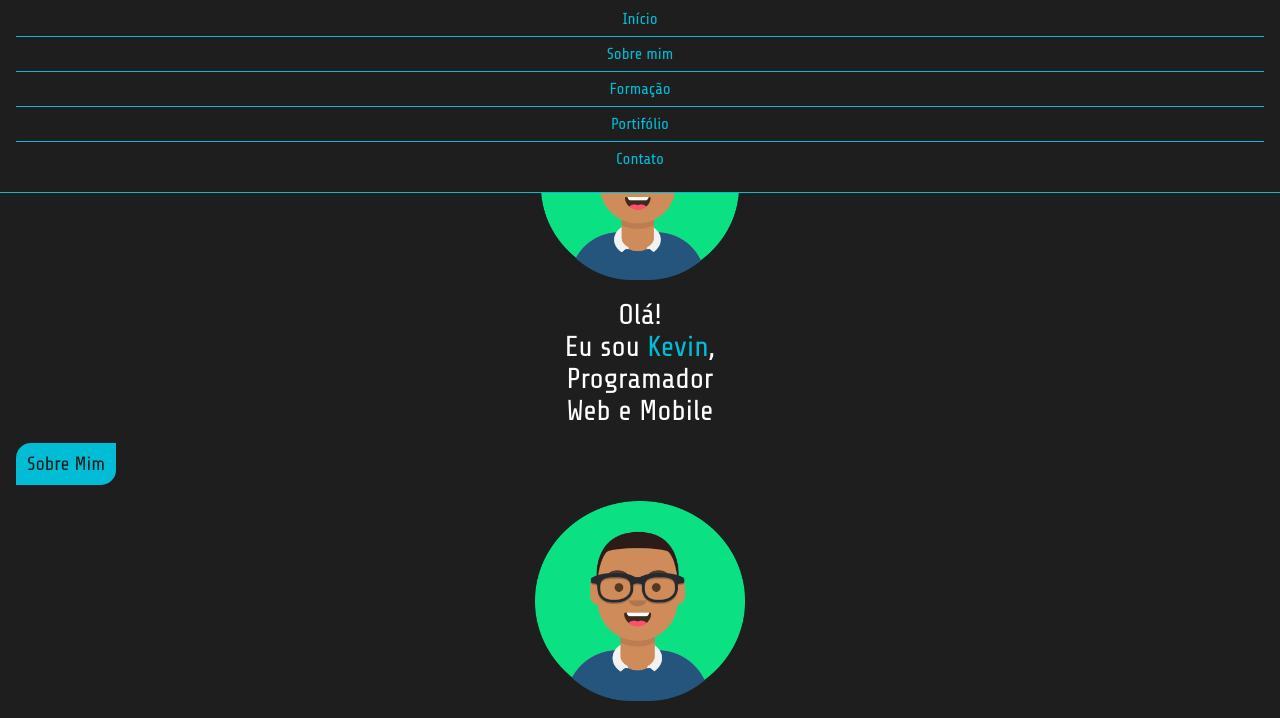
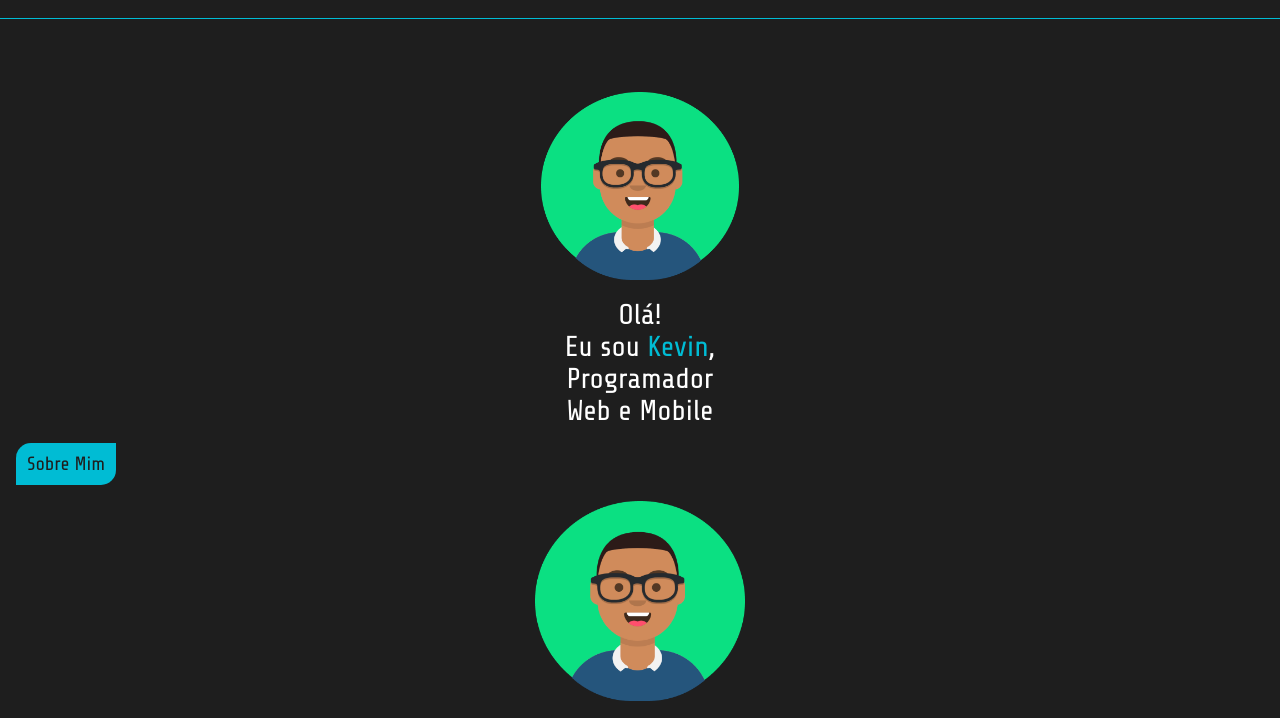
Before and after one commit to kevin19tech/portifolioKevinGomes, a plain HTML site: page index.html in a window 1280 px wide. Shown: the part 58-776 px from the top of the page. Drawn offline with Linux system fonts and the light colour scheme.

Commit message:
Ajuste para o menu iniciar fechado
Signed-off-by: Kevin <kevingomes793@gmail.com>

```diff
--- a/estilo/style.css
+++ b/estilo/style.css
@@ -116,6 +116,7 @@ header{
     align-items: center;
 }
 nav{
+
     text-align: center;
 }
 i#burguer{
--- a/index.html
+++ b/index.html
@@ -7,7 +7,7 @@
     <link rel="stylesheet" href="estilo/style.css">
     <!--Link dos Ícones do Google-->
     <link href="https://fonts.googleapis.com/css2?family=Material+Icons" rel="stylesheet">
-    <title>Document</title>
+    <title>Portifólio - Kevin Gomes</title>
 </head>
 
 <body>
@@ -21,7 +21,7 @@
 
         </div>
         <!--Menu Hamburguer-->
-        <nav id="items" >
+        <nav id="items" style="display: none;">
             <ul class="formataNav">
                 <li class="formataItem"><a class="formataLink" href="">Início</a></li>
                 <li class="formataItem"><a class="formataLink" href="#sobreMim">Sobre mim</a></li>
```
